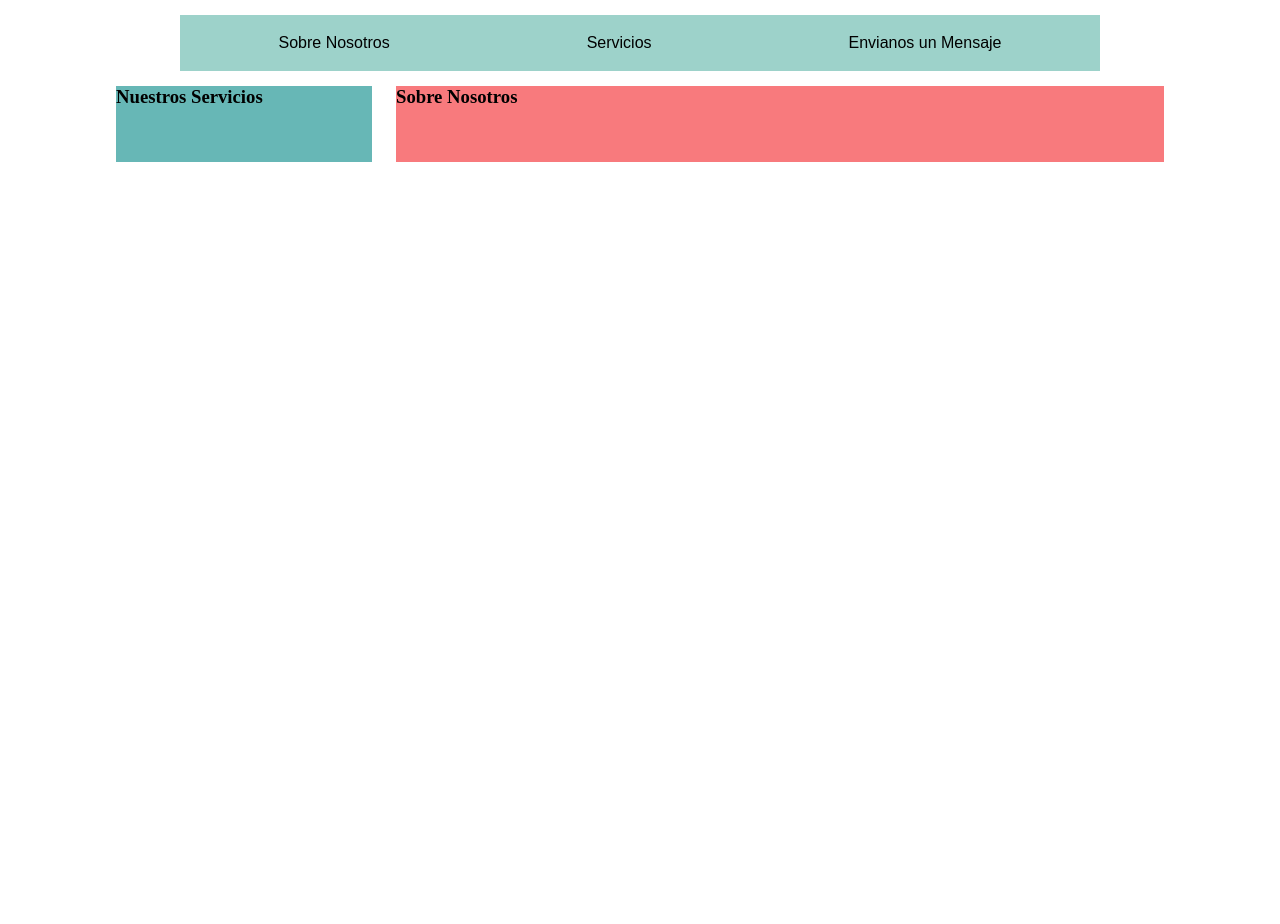
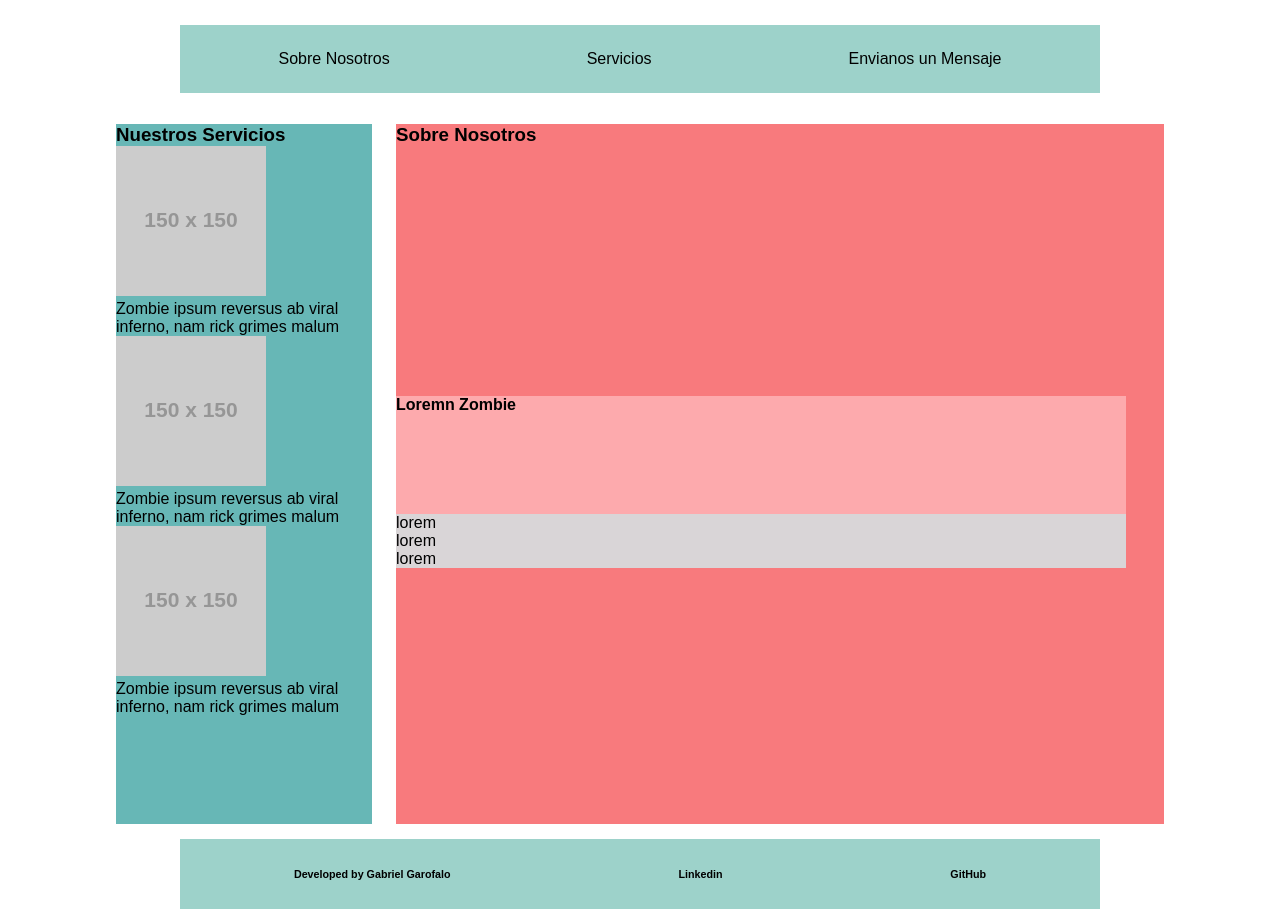
Before and after one commit to xweret/Flex, a plain HTML site: page index.html in a window 1280 px wide. Before the commit the page ends 800 px from the top, so only its background shows below. Drawn offline with Linux system fonts and the light colour scheme; placeholder pictures from the web are drawn by us.

Commit message:
Grinded
Nuestros servicios casi listo, faltaria estilar mas.
Tengo que organizar los 3 cuadrados que van dentro del padre.

```diff
--- a/index.html
+++ b/index.html
@@ -4,7 +4,8 @@
     <meta charset="UTF-8">
     <meta http-equiv="X-UA-Compatible" content="IE=edge">
     <meta name="viewport" content="width=device-width, initial-scale=1.0">
-    <title>Document</title>
+    <title>Flex</title>
+    <link rel="stylesheet" href="style.css">
 </head>
 <body>
     <header class="head">
@@ -14,28 +15,7 @@
             <li>Envianos un Mensaje</li>
         </nav>
 
-    <style>
-        li {
-            list-style: none;
-            margin: 19px;
 
-        }
-
-        nav {
-            background-color:   #9dd2ca ;
-            margin: 15px 180px 15px 180px;
-            display: flex;
-            align-items: center;
-            justify-content:space-around;
-            font-family: Arial, Helvetica, sans-serif;
-        }
-        /* En realidad es el body entero el que lleva este margin que le puse al nav. */
-
-        * {
-            padding: 0%;
-            margin: 0;
-        }
-    </style>
 
      </header>
 
@@ -48,61 +28,57 @@
 
                  <div class="imagen-primera">
 
-                <img src="" alt="" srcset="">
-                <p class="primerparrafo"></p>
+                     <img src="https://via.placeholder.com/150C/O https://placeholder.com/" alt="" srcset="">
+                    <p class="primerparrafo"> Zombie ipsum reversus ab viral inferno, nam rick grimes malum</p>
                  </div>
 
                   <div class="imagen-segunda">
 
-                <img src="" alt="" srcset="">
-                <p class="primerparrafo"></p>
+                     <img src="https://via.placeholder.com/150C/O https://placeholder.com/ alt="" srcset="">
+                     <p class="primerparrafo">Zombie ipsum reversus ab viral inferno, nam rick grimes malum</p>
                  </div>
 
                     <div class="imagen-imagentercera">
 
-                <img src="" alt="" srcset="">
-                <p class="primerparrafo"></p>
+                     <img src="https://via.placeholder.com/150C/O https://placeholder.com/ alt="" srcset="">
+                      <p class="primerparrafo">Zombie ipsum reversus ab viral inferno, nam rick grimes malum</p>
                      </div>
-
-        <style>
-             main {
-                display: flex;
-                gap: 1.5rem;
-                justify-content: center;
-            }
-
-            .servicios {
-                background-color: #67b7b6;
-                display: inline-block;
-                width: 20%;
-
-            }
 
 
 
-            .lado2 {
-                background-color: #f87a7d;
-                display: inline-block;
-                width: 60%;
-            }
-        </style>
 
         </article>
 
 
         <aside class="lado2">
             <h3 class="titulo">Sobre Nosotros</h3>
-            <d class="contenedor">
-                <div class="hijo1"></div>
-                <div class="hijo2"></div>
-                <div class="hijo3"></div>
-            </d>
+            <div class="padre">
+                <h4 class="textopadre">Loremn Zombie</h4>
+                <div class="hijo1">
+                    <p class="text">lorem</p>
+                </div>
+                <div class="hijo2">
+                    <p class="text">lorem</p>
+                </div>
+                <div class="hijo3">
+                    <p class="text">lorem</p>
+                </div>
+            </div>
         </aside>
 
         </main>
         <footer class="abajo">
+            <h6 class="contact">
+                Developed by Gabriel Garofalo
+            </h6>
+            <h6 class="linkedin">
+                Linkedin
+            </h6>
+            <h6 class="github">
+                GitHub
+            </h6>
+        </footer>
 
-        </footer>
 
 </body>
 </html>
--- /dev/null
+++ b/style.css
@@ -0,0 +1,93 @@
+* {
+    padding:0;
+    margin: 0%;
+}
+
+
+
+nav {
+    background-color:   #9dd2ca ;
+    margin: 15px 180px 15px 180px;
+    display: flex;
+    align-items: center;
+    justify-content:space-around;
+    font-family: Arial, Helvetica, sans-serif;
+    flex-wrap: wrap;
+    margin-top: 25px;
+}
+
+li {
+    list-style: none;
+    margin: 25px;
+
+}
+
+ /* En realidad es el body entero el que lleva este margin que le puse al nav. */
+
+
+ main {
+    display: flex;
+    gap: 1.5rem;
+    justify-content: center;
+    font-family: Arial, Helvetica, sans-serif;
+}
+
+.servicios {
+    background-color: #67b7b6;
+    display: inline-block;
+    width: 20%;
+    height: 700px;
+    margin-top: 1rem;
+
+}
+
+
+
+.lado2 {
+    background-color: #f87a7d;
+    width: 60%;
+    margin-top: 1rem;
+    justify-content: center;
+
+}
+
+h6 {
+    display: inline-block;
+
+
+ }
+
+ footer {
+            margin: 15px 180px 15px 180px;
+            height: 70px;
+            background-color: #9dd2ca;
+            display: flex;
+            justify-content: space-around;
+            align-items: center;
+            font-family: Arial, Helvetica, sans-serif;
+
+
+        }
+
+    .padre {
+        background-color: #fdaaad;
+        align-items: center;
+        width: 95%;
+        margin-top: 250px;
+        align-items: center;
+        justify-content: center;
+
+    }
+
+    .hijo1  {
+        background-color:#d9d5d7;
+        margin-top: 100px;
+    }
+
+    .hijo2  {
+        background-color:#d9d5d7;
+    }
+
+    .hijo3  {
+        background-color:#d9d5d7;
+    }
```
Lines whose indentation alone changed are shown as unchanged.
